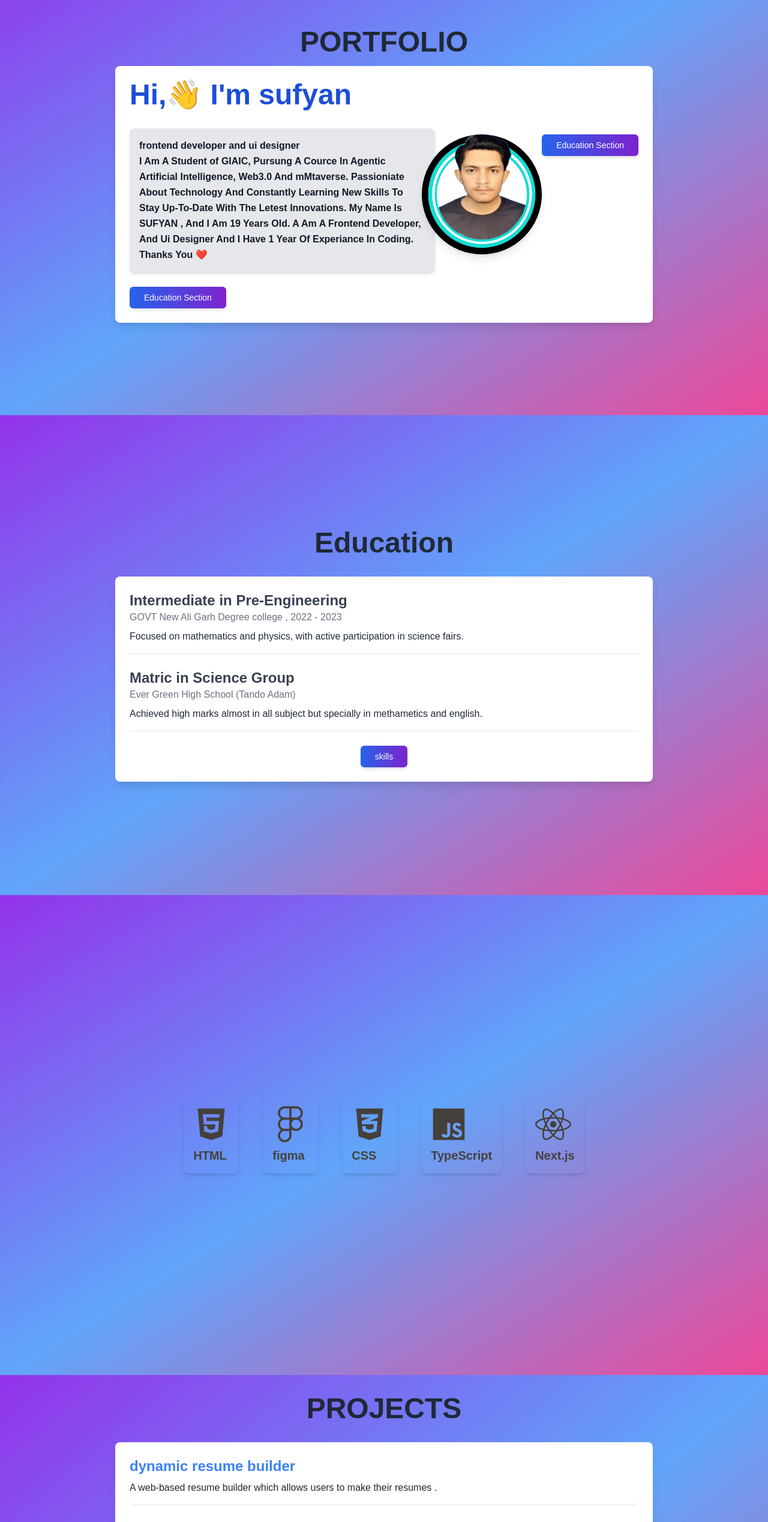
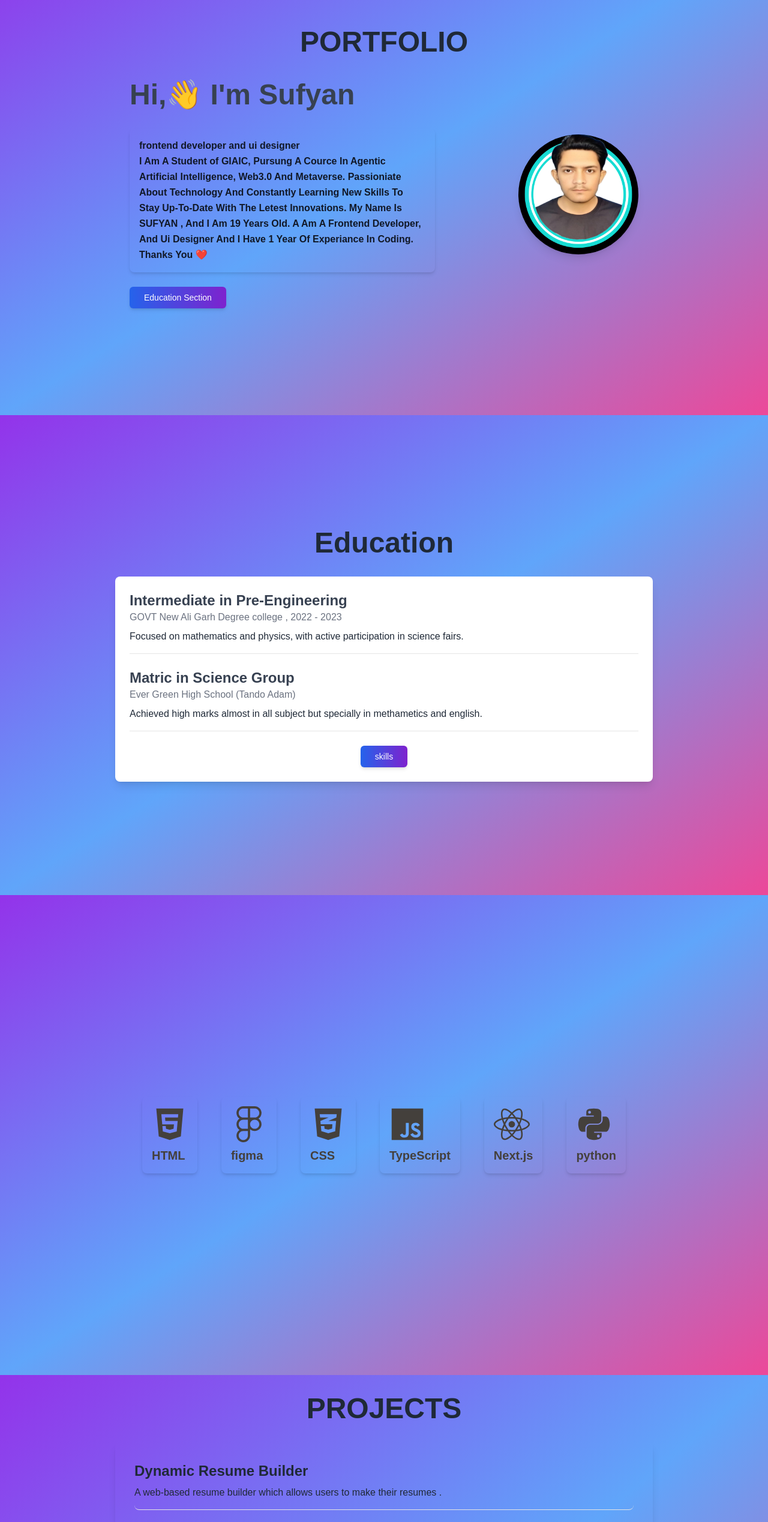
Before and after one commit to sufyangoraya/my-portfolio, a Next.js app: page / in a window 1280 px wide. Shown: the part 180-2717 px from the top of the page at 60% size. Built offline with nearby package versions, Linux system fonts and the light colour scheme.

Commit message:
ui updated

```diff
--- a/components/aboutme.tsx
+++ b/components/aboutme.tsx
@@ -2,11 +2,10 @@
 
    const aboutme = () => {
      return (
-       <div className="flex flex-col items-center hover-scale-150 justify-center min-h-screen bg-gradient-to-br from-purple-300 via-blue-200 to-pink-300 p-8">
-
+       <div className="flex flex-col font items-center hover-scale-150 justify-center min-h-screen bg-gradient-to-br from-purple-300 via-blue-200 to-pink-300 p-8">
   I Am A Student of GIAIC, Pursung A Cource In Agentic Artificial Intelligence, Web3.0
-  And mMtaverse. Passioniate About Technology And Constantly Learning New Skills
-  To Stay Up-To-Date With The Letest Innovations. My Name Is SUFYAN , And I Am 19 Years Old. A Am A Frontend Developer, And Ui Designer And I Have 1 Year Of Experiance In Coding. Thanks You ❤️
+  And Metaverse. Passioniate About Technology And Constantly Learning New Skills
+  To Stay Up-To-Date With The Letest Innovations. Thanks You ❤️
 </div>
 
      )
--- a/components/intro.tsx
+++ b/components/intro.tsx
@@ -11,16 +11,16 @@ export default function Intro() {
         Portfolio
       </h1>
 
-      <div className="flex flex-col lg:flex-row items-center justify-between w-full max-w-4xl bg-white shadow-lg rounded-lg p-6 transform hover:scale-105 transition duration-300 ease-in-out">
+      <div className="flex flex-col lg:flex-row items-center justify-between w-full max-w-4xl rounded-lg p-6 transform hover:scale-105 transition duration-300 ease-in-out">
         <div className="flex flex-col gap-6 w-full lg:w-3/5">
-          <h1 className="text-5xl font-extrabold text-blue-700 mb-2 hover:underline transition-all duration-300 ease-in-out transform hover:text-blue-500 hover:scale-105">
-            Hi,👋 I&apos;m sufyan
+          <h1 className="text-5xl font-extrabold text-gray-700 mb-2 hover:underline transition-all duration-300 ease-in-out transform hover:text-blue-500 hover:scale-105">
+            Hi,👋 I&apos;m Sufyan
           </h1>
 
-          <p className="text-base font-semibold text-gray-900 leading-relaxed p-4 bg-gray-200 rounded-lg shadow-md transition-all duration-300 hover:shadow-lg">
+          <p className="text-base font-semibold text-gray-900 leading-relaxed p-4  rounded-lg shadow-md transition-all duration-300 hover:shadow-lg">
             frontend developer and ui designer <br />I Am A Student of GIAIC,
             Pursung A Cource In Agentic Artificial Intelligence, Web3.0 And
-            mMtaverse. Passioniate About Technology And Constantly Learning New
+            Metaverse. Passioniate About Technology And Constantly Learning New
             Skills To Stay Up-To-Date With The Letest Innovations. My Name Is
             SUFYAN , And I Am 19 Years Old. A Am A Frontend Developer, And Ui
             Designer And I Have 1 Year Of Experiance In Coding. Thanks You ❤️
@@ -47,14 +47,14 @@ export default function Intro() {
             className="rounded-full shadow-lg transform transition-transform duration-300 ease-in-out hover:scale-105"
           />
             <div>
-            <Button asChild>
+            {/* <Button asChild>
               <Link
                 href="#education"
                 className="bg-gradient-to-r from-blue-600 to-purple-700 text-white font-bold py-2 px-6 mb-[-30] text-center rounded-lg shadow-md transition duration-300 transform hover:scale-110 focus:outline-none focus:ring-2 focus:ring-purple-600"
               >
                 Education Section
               </Link>
-            </Button>
+            </Button> */}
           </div>
         </div>
       </div>
--- a/components/projects.tsx
+++ b/components/projects.tsx
@@ -118,17 +118,18 @@ import { Button } from './ui/button';
 
 export default function Projects() {
   return (
+
     <div className="flex flex-col items-center justify-center min-h-screen bg-gradient-to-br from-purple-600 via-blue-400 to-pink-500 p-8">
-      <h1 className="text-5xl font-extrabold text-gray-800 mb-8 uppercase hover:underline transition duration-300">
+      <h1 className="text-5xl font-extrabold text-gray-800 mb-8 uppercase hover:underline  transition duration-300">
         Projects
       </h1>
 
-      <div className="bg-white shadow-lg rounded-lg p-6 w-full max-w-4xl transform hover:scale-105 transition duration-300 ease-in-out">
+      <div className=" shadow-lg rounded-lg p-6 w-full max-w-4xl from-purple-600 via-blue-400 to-pink-500 p-8 transform hover:scale-105 transition duration-300 ease-in-out">
         <ul className="space-y-6">
-          <li className="hover:bg-gray-200 border-b pb-4 rounded-lg transition duration-300">
-            <h3 className="text-2xl font-semibold text-gray-700">
-              <a href="https://sufyan-resume-builder.netlify.app" target="_blank" rel="noopener noreferrer" className="hover:underline text-blue-500">
-                dynamic resume builder
+          <li className="hover:bg-gradient-to-br border-b pb-4 rounded-lg text-gray-800 transition duration-300">
+            <h3 className="text-2xl font-semibold text-gray-800">
+              <a href="https://sufyan-resume-builder.netlify.app" target="_blank" rel="noopener noreferrer" className="hover:underline text-gray-800">
+                Dynamic Resume Builder
               </a>
             </h3>
             <p className="text-gray-800 mt-2">
@@ -136,10 +137,10 @@ export default function Projects() {
             </p>
           </li>
 
-          <li className="hover:bg-gray-200 border-b pb-4 rounded-lg transition duration-300">
+          <li className="hover:bg-gradient-to-br border-b pb-4 rounded-lg transition duration-300">
             <h3 className="text-2xl font-semibold text-gray-700">
-              <a href="https://sufyan-giaic-page.netlify.app/" target="_blank" rel="noopener noreferrer" className="hover:underline text-blue-500">
-                GIAIC web page
+              <a href="https://sufyan-giaic-page.netlify.app/" target="_blank" rel="noopener noreferrer" className="hover:underline text-gray-800">
+                GIAIC Web Page
               </a>
             </h3>
             <p className="text-gray-800 mt-2">
@@ -147,10 +148,10 @@ export default function Projects() {
             </p>
           </li>
 
-          <li className="hover:bg-gray-200 border-b pb-4 rounded-lg transition duration-300">
+          <li className="hover:bg-gradient-to-br border-b pb-4 rounded-lg transition duration-300">
             <h3 className="text-2xl font-semibold text-gray-700">
-              <a href="https://github.com/sufyangoraya/atm_machine" target="_blank" rel="noopener noreferrer" className="hover:underline text-blue-500">
-                cli atm machene
+              <a href="https://github.com/sufyangoraya/atm_machine" target="_blank" rel="noopener noreferrer" className="hover:underline text-gray-800">
+                CLI Atm Machene
               </a>
             </h3>
             <p className="text-gray-800 mt-2">
@@ -158,50 +159,50 @@ export default function Projects() {
             </p>
           </li>
 
-          <li className="hover:bg-gray-200 border-b pb-4 rounded-lg transition duration-300">
+          <li className="hover:bg-gradient-to-br border-b pb-4 rounded-lg transition duration-300">
             <h3 className="text-2xl font-semibold text-gray-700">
-              <a href="https://github.com/sufyangoraya/word_counter" target="_blank" rel="noopener noreferrer" className="hover:underline text-blue-500">
-                cli word conter
+              <a href="https://github.com/sufyangoraya/word_counter" target="_blank" rel="noopener noreferrer" className="hover:underline text-gray-800">
+                CLI Word Conter
               </a>
             </h3>
             <p className="text-gray-800 mt-2">
               A cli based word counter app which helps user to count the words of any pagr or paragraph
             </p>
           </li>
-          <li className="hover:bg-gray-200 border-b pb-4 rounded-lg transition duration-300">
+          <li className="hover:bg-gradient-to-br border-b pb-4 rounded-lg transition duration-300">
             <h3 className="text-2xl font-semibold text-gray-700">
-              <a href="https://github.com/sufyangoraya/cli_number_cassing_game" target="_blank" rel="noopener noreferrer" className="hover:underline text-blue-500">
-                cli number guessing game
+              <a href="https://github.com/sufyangoraya/cli_number_cassing_game" target="_blank" rel="noopener noreferrer" className="hover:underline text-gray-800">
+                CLI Number Guessing Game
               </a>
             </h3>
             <p className="text-gray-800 mt-2">
               A cli based number guessing game which is joyfull to play
             </p>
           </li>
-          <li className="hover:bg-gray-200 border-b pb-4 rounded-lg transition duration-300">
+          <li className="hover:bg-gradient-to-br border-b pb-4 rounded-lg transition duration-300">
             <h3 className="text-2xl font-semibold text-gray-700">
-              <a href="https://github.com/sufyangoraya/simple_calculculator" target="_blank" rel="noopener noreferrer" className="hover:underline text-blue-500">
-                simple calculator
+              <a href="https://github.com/sufyangoraya/simple_calculculator" target="_blank" rel="noopener noreferrer" className="hover:underline text-gray-800">
+                Simple Calculator
               </a>
             </h3>
             <p className="text-gray-800 mt-2">
               A cli based word counter app which helps user to count the words of any pagr or paragraph
             </p>
           </li>
-          <li className="hover:bg-gray-200 border-b pb-4 rounded-lg transition duration-300">
+          <li className="hover:bg-gradient-to-br border-b pb-4 rounded-lg transition duration-300">
             <h3 className="text-2xl font-semibold text-gray-700">
-              <a href="https://github.com/sufyangoraya/currency_converter" target="_blank" rel="noopener noreferrer" className="hover:underline text-blue-500">
-                currency converter
+              <a href="https://github.com/sufyangoraya/currency_converter" target="_blank" rel="noopener noreferrer" className="hover:underline text-gray-800">
+                Currency Converter
               </a>
             </h3>
             <p className="text-gray-800 mt-2">
               A cli based currency converter app  which converts your currency valves into other currencies.
             </p>
           </li>
-          <li className="hover:bg-gray-200 border-b pb-4 rounded-lg transition duration-300">
+          <li className="hover:bg-gradient-to-br text-white border-b pb-4 rounded-lg transition duration-300">
             <h3 className="text-2xl font-semibold text-gray-700">
-              <a href="https://github.com/sufyangoraya/todo-list" target="_blank" rel="noopener noreferrer" className="hover:underline text-blue-500">
-                todo list app
+              <a href="https://github.com/sufyangoraya/todo-list" target="_blank" rel="noopener noreferrer" className="hover:underline text-gray-800">
+                Todo List App
               </a>
             </h3>
             <p className="text-gray-800 mt-2">
@@ -214,7 +215,7 @@ export default function Projects() {
           <div>
             <Button asChild>
               <Link href="#contactMe" className="bg-gradient-to-r from-blue-600 to-purple-700 text-white font-bold py-2 px-6 rounded-lg shadow-md transition duration-300 transform hover:scale-110 focus:outline-none focus:ring-2 focus:ring-purple-600">
-              contactMe
+              Contact Me
               </Link>
             </Button>
           </div>
--- a/components/skills.tsx
+++ b/components/skills.tsx
@@ -44,20 +44,16 @@
 //         </ul>
 //         <br />
 //         <center>
-//           <div>
-//             <Button asChild>
-//               <Link href="#projects" className="bg-gradient-to-r from-blue-600 to-purple-700 text-white font-bold py-2 px-6 rounded-lg shadow-md transition duration-300 transform hover:scale-110 focus:outline-none focus:ring-2 focus:ring-purple-600">
-//                 Projects
-//               </Link>
-//             </Button>
-//           </div>
+
 //         </center>
 //       </div>
 //     </div>
 //   );
 // }
 
-import { FaHtml5, FaCss3Alt, FaJs, FaReact ,FaFigma} from 'react-icons/fa';
+import { FaHtml5, FaCss3Alt, FaJs, FaReact ,FaFigma, FaPython} from 'react-icons/fa';
+import { Button } from './ui/button';
+import { Link } from 'lucide-react';
 export default function Skills() {
   return (
     <div className="flex flex-row items-center space-x-10 justify-center min-h-screen bg-gradient-to-br from-purple-600 via-blue-400 to-pink-500 p-8">
@@ -82,6 +78,11 @@ export default function Skills() {
         <p className="mt-2 text-stone-700 text-xl font-semibold">Next.js</p>
 
       </div>
+      <div className="transition transform hover:scale-150 hover:bg-gradient-to-br from-purple-500 via-blue-400 to-pink-500 duration-300 shadow-md rounded-lg p-4">
+        <FaPython className="text-6xl text-stone-700" />
+        <p className="mt-2 text-stone-700 text-xl font-semibold">python</p>
+
+      </div>
 
     </div>
 
@@ -89,7 +90,7 @@ export default function Skills() {
 }
 
 
+// const className="transition transform hover:scale-105 bg-white shadow-md rounded-lg p-4"
 // className="transition transform hover:scale-105 bg-white shadow-md rounded-lg p-4"
 // className="transition transform hover:scale-105 bg-white shadow-md rounded-lg p-4"
 // className="transition transform hover:scale-105 bg-white shadow-md rounded-lg p-4"
-// className="transition transform hover:scale-105 bg-white shadow-md rounded-lg p-4"
```
Also changed, not shown: components/Footer.tsx (+7 -4 lines), components/contactMe.tsx (+5 -5 lines).
